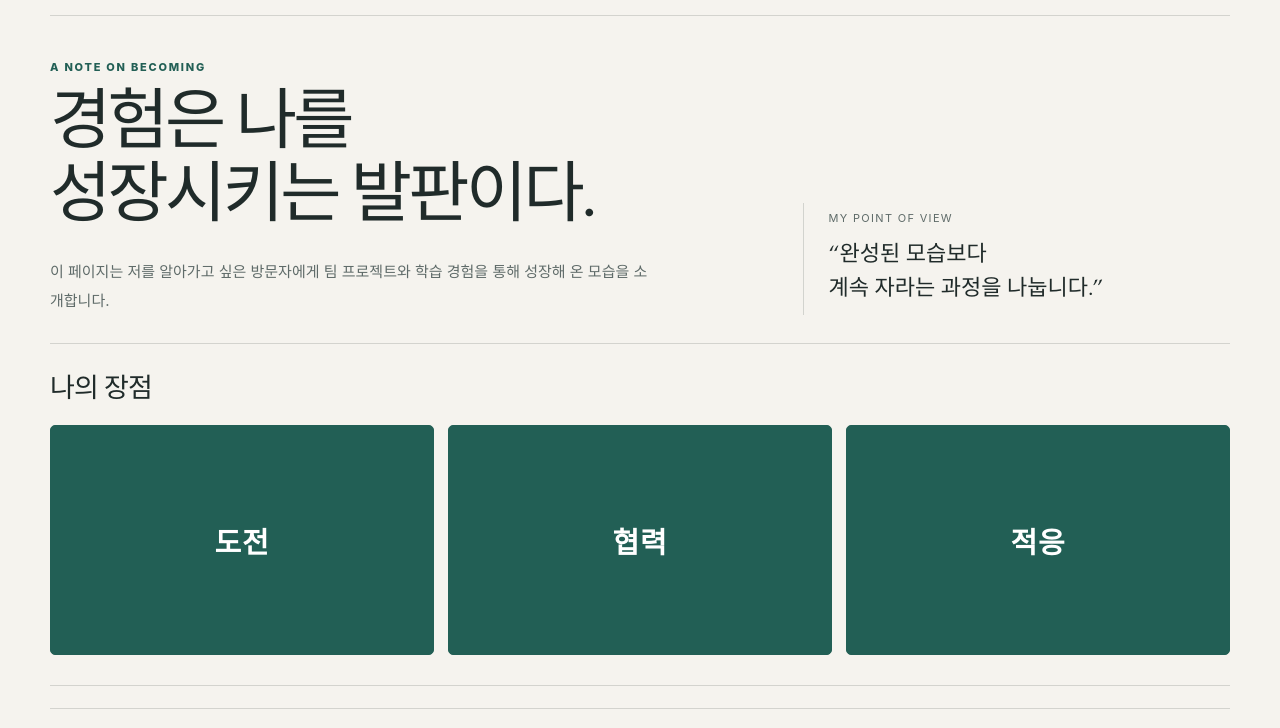
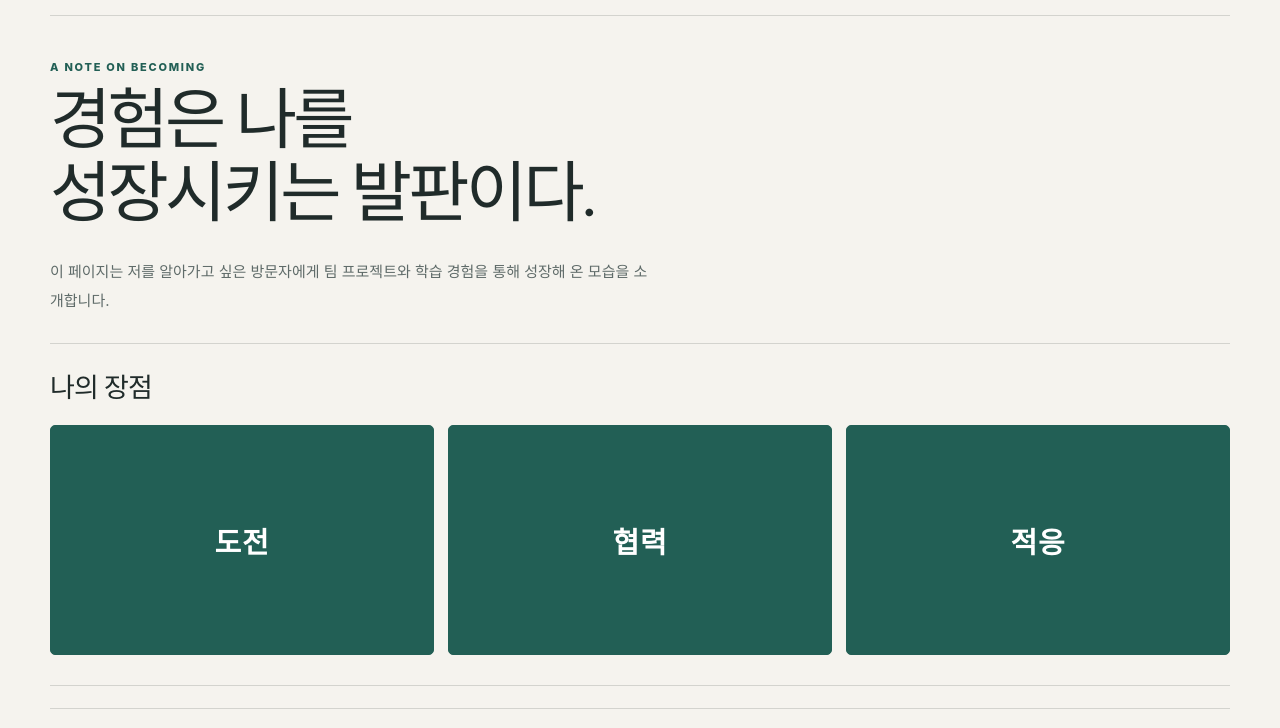
Before and after one commit to seunggeunsavefile/ALEPH, a plain HTML site: page index.html in a window 1280 px wide. Shown: the part 52-780 px from the top of the page. Drawn offline with Linux system fonts and the light colour scheme.

Commit message:
Remove point of view quote section

```diff
--- a/index.html
+++ b/index.html
@@ -31,13 +31,10 @@
     .nav a { text-decoration:none; }
     .nav a:hover, .nav a:focus-visible { color:var(--green); text-decoration:underline; text-underline-offset:4px; }
     main { padding: 20px 0 40px; }
-    .hero { display:grid; grid-template-columns: 1.25fr .75fr; gap:40px; align-items:end; padding: 24px 0 28px; }
+    .hero { display:grid; grid-template-columns:1fr; align-items:end; padding:24px 0 28px; }
     .eyebrow { color:var(--green); text-transform:uppercase; font-size:11px; font-weight:800; letter-spacing:.16em; }
     h1 { font-family:var(--serif); font-size:clamp(42px,5.2vw,72px); line-height:1.1; letter-spacing:-.055em; font-weight:500; max-width:760px; margin:18px 0 20px; }
     .intro { color:var(--muted); font-size:15px; line-height:1.9; max-width:600px; margin:0; }
-    .hero-aside { border-left:1px solid var(--line); padding: 8px 0 8px 25px; }
-    .aside-label { color:var(--muted); font-size:11px; letter-spacing:.12em; text-transform:uppercase; }
-    .aside-quote { font-family:var(--serif); font-size:22px; line-height:1.55; margin:14px 0 0; }
     .section-head { display:flex; align-items:end; justify-content:space-between; border-top:1px solid var(--line); padding-top:22px; margin-bottom:18px; }
     h2 { font-family:var(--serif); font-weight:500; font-size:27px; letter-spacing:-.03em; margin:0; }
     .section-note { color:var(--muted); font-size:12px; margin:0; }
@@ -72,8 +69,6 @@
       main { padding-top:20px; }
       .hero { grid-template-columns:1fr; gap:25px; padding:34px 0 38px; }
       h1 { font-size:clamp(41px,11vw,58px); }
-      .hero-aside { border-left:0; border-top:1px solid var(--line); padding:18px 0 0; }
-      .aside-quote { font-size:19px; }
       .section-head { align-items:start; flex-direction:column; gap:7px; }
       .stories { grid-template-columns:1fr; }
       .contact-grid { grid-template-columns:1fr; }
@@ -104,10 +99,6 @@
           <h1 id="page-title">경험은 나를<br>성장시키는 발판이다.</h1>
           <p class="intro">이 페이지는 저를 알아가고 싶은 방문자에게 팀 프로젝트와 학습 경험을 통해 성장해 온 모습을 소개합니다.</p>
         </div>
-        <aside class="hero-aside">
-          <div class="aside-label">My point of view</div>
-          <p class="aside-quote">“완성된 모습보다<br>계속 자라는 과정을 나눕니다.”</p>
-        </aside>
       </section>
       <section id="stories" aria-labelledby="stories-title">
         <div class="section-head">
```
